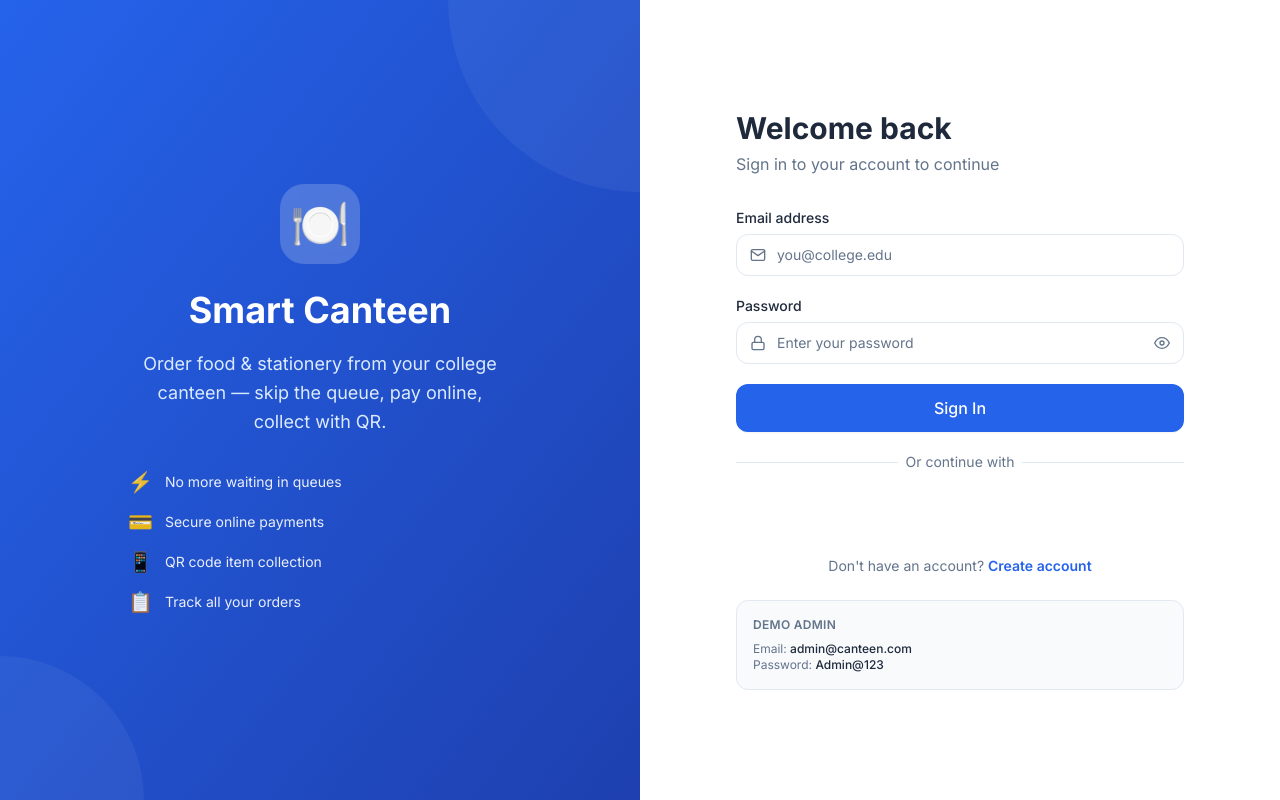
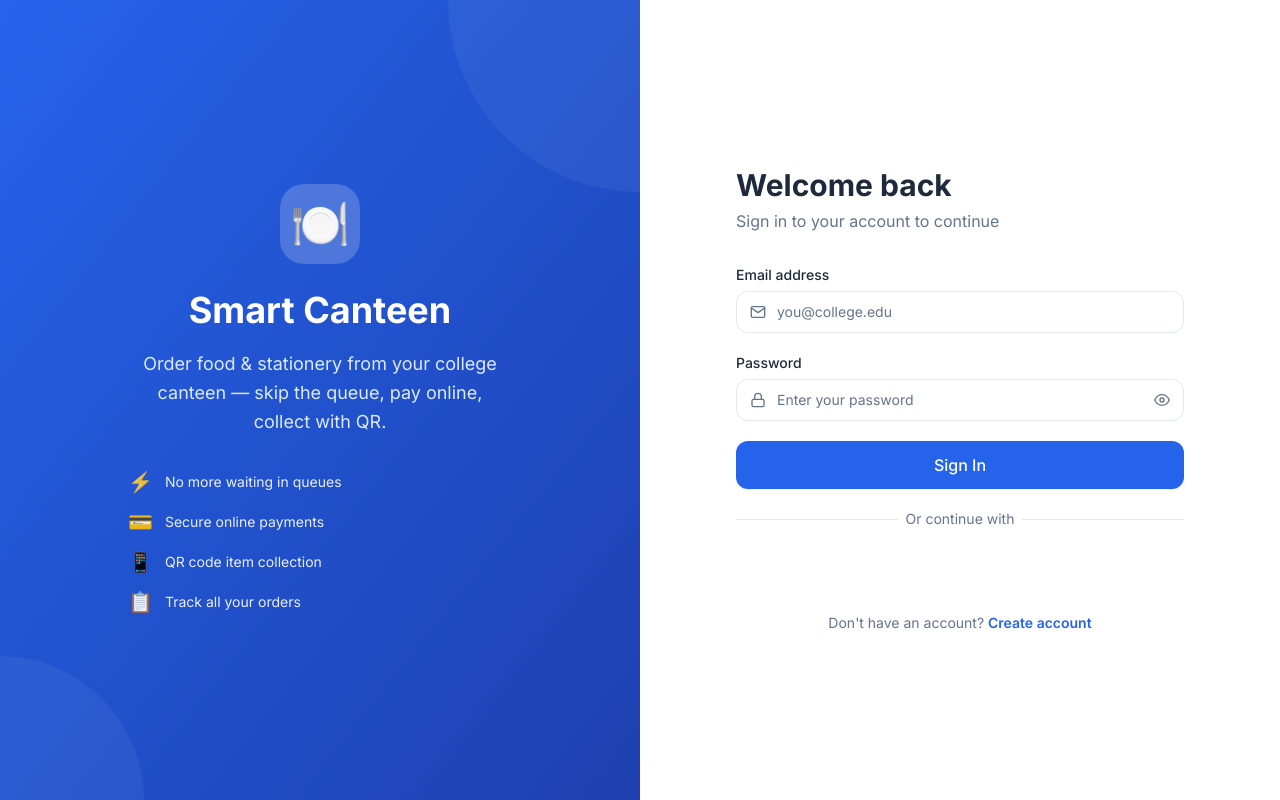
Before and after one commit to veerakarthick235/Smart-Canteen-App, a React (Vite) app in the folder frontend/: page /login in a window 1280 px wide. Built offline with nearby package versions, Linux system fonts and the light colour scheme; no server answers.

Commit message:
chore: remove demo admin credentials from login page

```diff
--- a/frontend/src/pages/Login.jsx
+++ b/frontend/src/pages/Login.jsx
@@ -179,12 +179,7 @@ export default function Login() {
             </Link>
           </p>
 
-          {/* Demo credentials hint */}
-          <div className="mt-6 p-4 bg-bgLight rounded-xl border border-border">
-            <p className="text-xs font-semibold text-textSecondary uppercase tracking-wide mb-2">Demo Admin</p>
-            <p className="text-xs text-textSecondary">Email: <span className="text-textPrimary font-medium">admin@canteen.com</span></p>
-            <p className="text-xs text-textSecondary">Password: <span className="text-textPrimary font-medium">Admin@123</span></p>
-          </div>
+
         </div>
       </div>
     </div>
```
